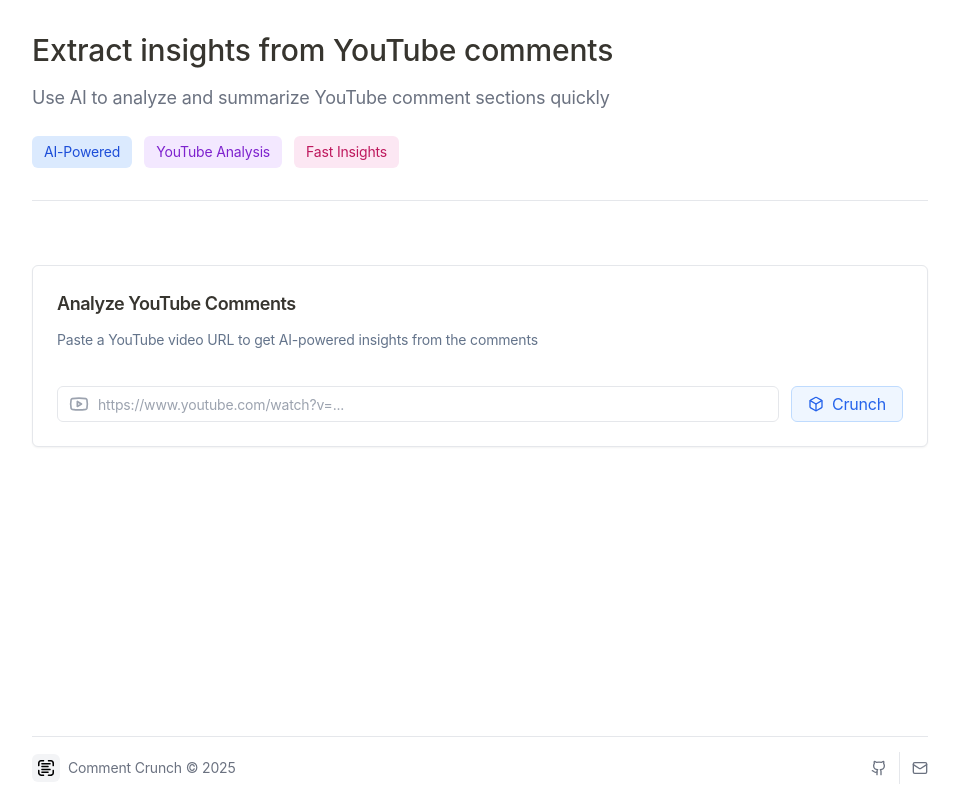
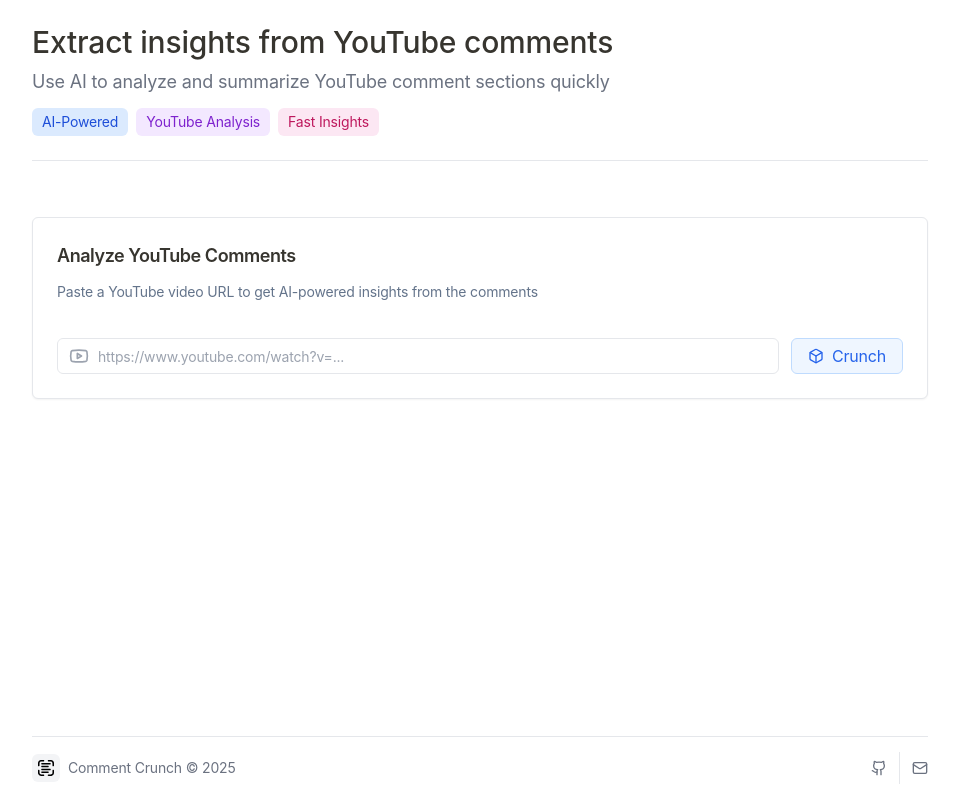
Before and after one commit to florian-lup/comment-crunch, a Next.js app: page / in a window 1280 px wide. Shown: the whole page, without its empty margins (160-1119 px from the left). Built offline with nearby package versions, Linux system fonts and the light colour scheme.

Commit message:
updated header spacing

```diff
--- a/src/components/ui/header.tsx
+++ b/src/components/ui/header.tsx
@@ -17,24 +17,24 @@
     ];
 
     return (
-      <div className={cn("mt-4 sm:mt-8", className)} ref={ref}>
-        <h2 className="text-2xl sm:text-3xl font-medium mb-2 sm:mb-4">
+      <div className={cn("mt-4 sm:mt-6", className)} ref={ref}>
+        <h2 className="text-2xl sm:text-3xl font-medium mb-1 sm:mb-2">
           {title}
         </h2>
         <p className="text-gray-500 text-base sm:text-lg">
           {description}
         </p>
-        <div className="mt-4 sm:mt-6 flex flex-wrap gap-2 sm:gap-3">
+        <div className="mt-2 sm:mt-3 flex flex-wrap gap-1.5 sm:gap-2">
           {tags.map((tag, index) => (
             <span
               key={tag}
-              className={`rounded-md ${tagColors[index % tagColors.length]} py-1 sm:py-1.5 px-2 sm:px-3 text-xs sm:text-sm`}
+              className={`rounded-md ${tagColors[index % tagColors.length]} py-0.5 sm:py-1 px-2 sm:px-2.5 text-xs sm:text-sm`}
             >
               {tag}
             </span>
           ))}
         </div>
-        <div className="h-px bg-gray-200 mt-6 sm:mt-8 mb-4 sm:mb-6"></div>
+        <div className="h-px bg-gray-200 mt-4 sm:mt-6 mb-2 sm:mb-4"></div>
       </div>
     )
   }
```
